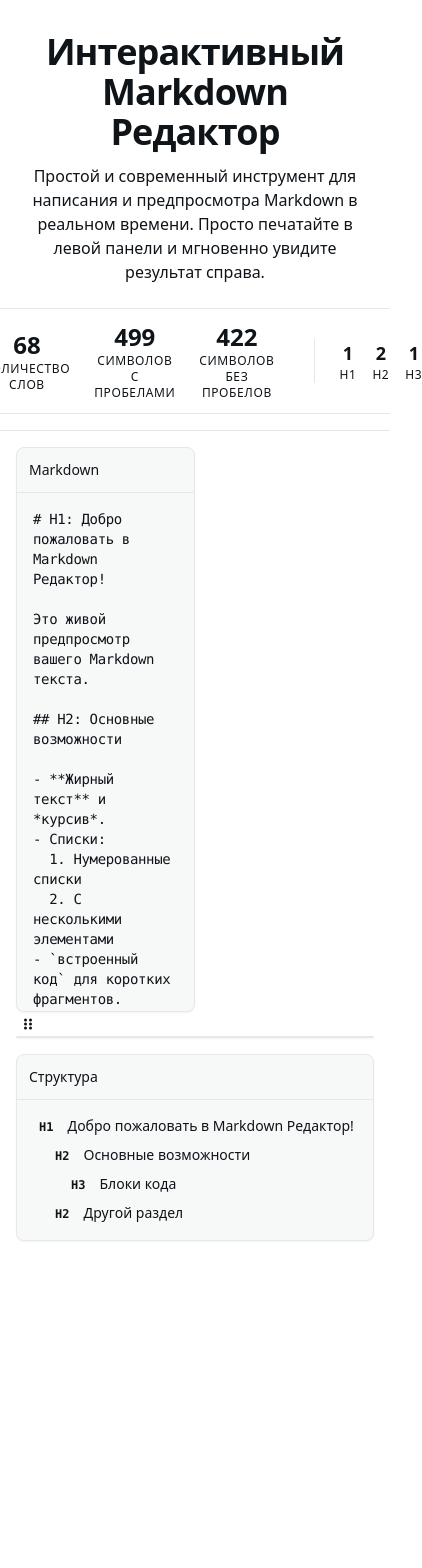
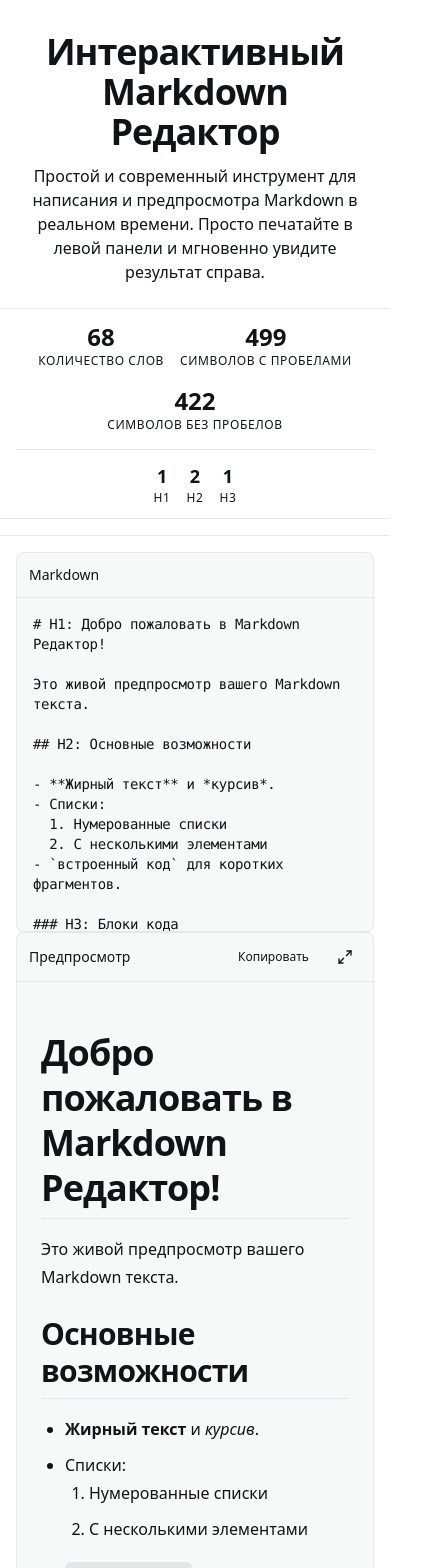
Before and after one commit to Celtoman/markdown-editor, a React (Vite) app: page / in a window 390 px wide. Shown: the top 1568 px of the page, 422 px wide, since content can reach past the window. Before the commit the page ends 1257 px from the top, so only its background shows below. Built offline with nearby package versions, Linux system fonts and the light colour scheme.

Commit message:
fix: sanitize markdown preview and improve mobile split layout

```diff
--- a/App.tsx
+++ b/App.tsx
@@ -1,5 +1,6 @@
 
 import React, { useState, useMemo, useCallback, useEffect, useRef } from 'react';
+import DOMPurify from 'dompurify';
 
 // This tells TypeScript that the `marked` library is available globally,
 // as it's included via a <script> tag in index.html.
@@ -79,6 +80,10 @@ function App() {
   const [editorWidth, setEditorWidth] = useState(50);
   const [isResizing, setIsResizing] = useState(false);
   const [isPreviewFullscreen, setIsPreviewFullscreen] = useState(false);
+  const [isDesktop, setIsDesktop] = useState<boolean>(() => {
+    if (typeof window === 'undefined') return true;
+    return window.matchMedia('(min-width: 768px)').matches;
+  });
 
   const editorPreviewContainerRef = useRef<HTMLDivElement>(null);
 
@@ -87,7 +92,8 @@ function App() {
       return '<p>Загрузка парсера...</p>';
     }
     const processedText = markdown.replace(/^(#{1,6})\s*H[1-6]:\s*/gm, '$1 ');
-    return marked.parse(processedText, { gfm: true, breaks: true });
+    const unsafeHtml = marked.parse(processedText, { gfm: true, breaks: true });
+    return DOMPurify.sanitize(unsafeHtml, { USE_PROFILES: { html: true } });
   }, [markdown]);
 
   const plainText = useMemo(() => {
@@ -168,6 +174,7 @@ function App() {
   };
 
   const handleMouseDown = (e: React.MouseEvent) => {
+    if (!isDesktop) return;
     e.preventDefault();
     setIsResizing(true);
   };
@@ -177,14 +184,14 @@ function App() {
   }, []);
 
   const handleMouseMove = useCallback((e: MouseEvent) => {
-    if (isResizing && editorPreviewContainerRef.current) {
+    if (isDesktop && isResizing && editorPreviewContainerRef.current) {
       const container = editorPreviewContainerRef.current;
       const rect = container.getBoundingClientRect();
       const newWidthPercent = ((e.clientX - rect.left) / rect.width) * 100;
       const clampedWidth = Math.max(20, Math.min(80, newWidthPercent));
       setEditorWidth(clampedWidth);
     }
-  }, [isResizing]);
+  }, [isDesktop, isResizing]);
 
   useEffect(() => {
     if (isResizing) {
@@ -200,6 +207,30 @@ function App() {
       window.removeEventListener('mouseup', handleMouseUp);
     };
   }, [isResizing, handleMouseMove, handleMouseUp]);
+
+  useEffect(() => {
+    if (typeof window === 'undefined') return;
+
+    const mediaQuery = window.matchMedia('(min-width: 768px)');
+    const updateScreenMode = () => {
+      setIsDesktop(mediaQuery.matches);
+    };
+
+    updateScreenMode();
+    if (typeof mediaQuery.addEventListener === 'function') {
+      mediaQuery.addEventListener('change', updateScreenMode);
+      return () => mediaQuery.removeEventListener('change', updateScreenMode);
+    }
+
+    mediaQuery.addListener(updateScreenMode);
+    return () => mediaQuery.removeListener(updateScreenMode);
+  }, []);
+
+  useEffect(() => {
+    if (!isDesktop && isResizing) {
+      setIsResizing(false);
+    }
+  }, [isDesktop, isResizing]);
 
   useEffect(() => {
     const handleKeyDown = (e: KeyboardEvent) => {
@@ -226,13 +257,13 @@ function App() {
           </div>
            {/* Statistics Dashboard */}
            <div className="max-w-7xl mx-auto mt-6 bg-background/50 border-t border-b border-border py-3 px-4">
-              <div className="flex items-center justify-center gap-6 divide-x divide-border">
-                  <div className="flex items-center gap-6 px-4">
+              <div className="flex flex-col md:flex-row items-center justify-center gap-4 md:gap-6">
+                  <div className="flex flex-wrap items-center justify-center gap-4 md:gap-6 px-2">
                       <StatItem label="Количество слов" value={stats.words} isLarge />
                       <StatItem label="Символов с пробелами" value={stats.charsWithSpaces} isLarge />
                       <StatItem label="Символов Без пробелов" value={stats.charsWithoutSpaces} isLarge />
                   </div>
-                  <div className="pl-6 flex items-center gap-4">
+                  <div className="w-full md:w-auto pt-3 md:pt-0 md:pl-6 border-t md:border-t-0 md:border-l border-border flex flex-wrap items-center justify-center gap-4">
                        {Object.entries(stats.headerCounts)
                           .filter(([, value]) => value > 0)
                           .map(([key, value]) => (
@@ -246,13 +277,13 @@ function App() {
 
       <main className={`flex-grow flex flex-col gap-4 ${isPreviewFullscreen ? 'p-0' : 'p-4'}`}>
         {/* Editor & Preview Panes with a fixed height */}
-        <div ref={editorPreviewContainerRef} className={`flex flex-col md:flex-row items-stretch ${isPreviewFullscreen ? 'flex-grow h-screen' : 'h-[70vh]'}`}>
+        <div ref={editorPreviewContainerRef} className={`flex flex-col md:flex-row items-stretch ${isPreviewFullscreen ? 'flex-grow h-screen' : 'h-auto md:h-[70vh]'}`}>
             {!isPreviewFullscreen && (
               <>
                 {/* Markdown Input Panel */}
                 <div
-                  className="h-full flex flex-col rounded-lg border border-border shadow-sm"
-                  style={{ width: `${editorWidth}%`, backgroundColor: 'var(--card)' }}
+                  className="h-full min-h-[45vh] md:min-h-0 flex flex-col rounded-lg border border-border shadow-sm"
+                  style={{ width: isDesktop ? `${editorWidth}%` : '100%', backgroundColor: 'var(--card)' }}
                 >
                   <div className="p-3 border-b border-border flex-shrink-0">
                     <h2 className="text-sm font-medium text-card-foreground">Markdown</h2>
@@ -260,27 +291,30 @@ function App() {
                   <textarea
                     value={markdown}
                     onChange={(e) => setMarkdown(e.target.value)}
-                    className="flex-grow w-full p-4 resize-none focus:outline-none font-mono text-sm tracking-tight bg-transparent rounded-b-lg placeholder:text-muted-foreground"
+                    className="flex-grow w-full p-4 resize-none focus-visible:outline-none focus-visible:ring-2 focus-visible:ring-ring focus-visible:ring-offset-2 focus-visible:ring-offset-card font-mono text-sm tracking-tight bg-transparent rounded-b-lg placeholder:text-muted-foreground"
                     placeholder="Напишите ваш Markdown здесь..."
                     aria-label="Markdown Input"
                   />
                 </div>
 
                 {/* Resizer */}
+                {isDesktop && (
                   <div
                     onMouseDown={handleMouseDown}
                     className="flex-shrink-0 w-6 flex items-center justify-center cursor-col-resize group"
                     aria-label="Resize panels"
                     role="separator"
+                    aria-orientation="vertical"
                   >
                       <DragHandleIcon />
                   </div>
+                )}
               </>
             )}
 
             {/* Preview Panel */}
             <div
-              className={`h-full flex flex-col shadow-sm overflow-hidden ${isPreviewFullscreen ? 'w-full rounded-none border-none' : 'flex-1 rounded-lg border border-border'}`}
+              className={`h-full min-h-[45vh] md:min-h-0 flex flex-col shadow-sm overflow-hidden ${isPreviewFullscreen ? 'w-full rounded-none border-none' : 'w-full md:flex-1 rounded-lg border border-border'}`}
               style={{ backgroundColor: 'var(--card)' }}
             >
                 <div className="p-3 border-b border-border flex justify-between items-center flex-shrink-0">
--- a/index.html
+++ b/index.html
@@ -176,7 +176,8 @@
       }
     </script>
     <script>
-      tailwind.config = {
+      window.tailwind = window.tailwind || {};
+      window.tailwind.config = {
         darkMode: 'class',
         theme: {
           extend: {
--- a/package.json
+++ b/package.json
@@ -9,6 +9,7 @@
     "preview": "vite preview"
   },
   "dependencies": {
+    "dompurify": "^3.3.3",
     "react": "^19.1.1",
     "react-dom": "^19.1.1"
   },
```
Also changed, not shown: 1 other file (tests, documents, lock files or other folders). Lines whose indentation alone changed are shown as unchanged.
